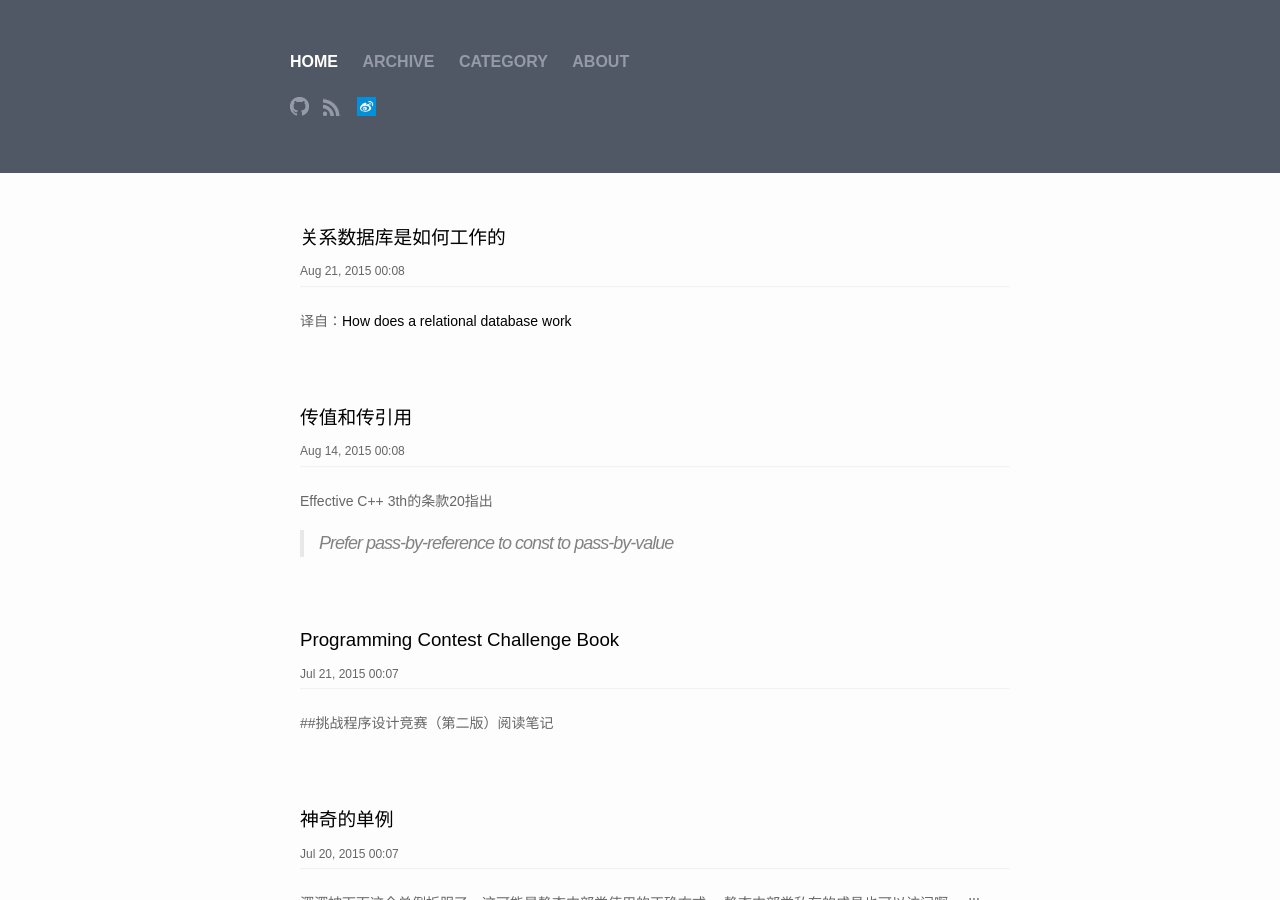
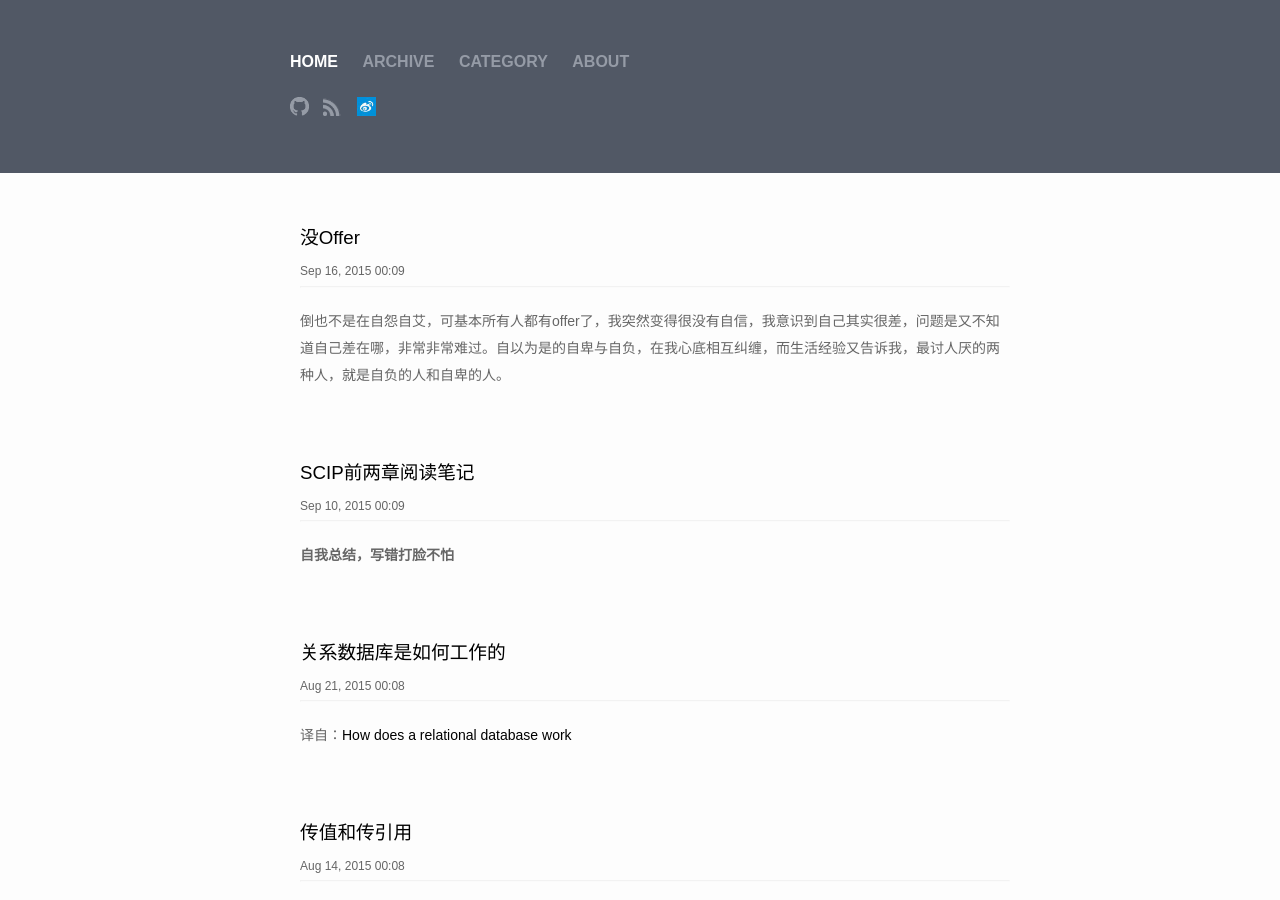
Before and after one commit to colortail/colortail.github.io, a Jekyll site: the page built from index.html, in a window 1280 px wide and 900 px high. Built offline with Jekyll 4.4.1, drawn with Linux system fonts in a browser that asks for light colours; formulas are drawn with MathJax 3.

Commit message:
no offer

```diff
--- a/_posts/2015-07-21-pccb-trails.md
+++ b/_posts/2015-07-21-pccb-trails.md
@@ -21,3 +21,23 @@ TLE是因为使用了iostream进行IO，需要换成printf，scanf。老问题
 这里不需要维护一个数组，只需要遍历一遍所有的蚂蚁位置。
 
 ------------
+
+###2015/09/10
+
+######poj 2386 Lake Counting
+
+这个DFS没有访问标记，直接在原矩阵上改，一次DFS是对整个联通区域的标记，没有标记的就是非联通的了。访问方式用向量[x + dx, y + dy]，增量为[-1， 1]
+
+PS 有些情况需要记录当前状态。**搜索时需要访问标记矩阵，当前状态对象，问题的解（比如最短路径矩阵）三个数据，问题的解和访问标记可以是同一个**。INF应该设为放大2-4倍也不会溢出的情况。
+
+在递归到下一层时，要对下一步位置判断，不可访问位置相当于已访问
+
+对全排列这种，使用递归列出所有情况的题目，可以把所有的情况看做一个多叉树，每次递归到最底层就相当于遍历到树底部。这时**递归可以用树结构形象化**。这个时候，有一个对访问标记非常巧妙的操作是，在进入下层递归时设为已访问，退出时设为未访问。
+
+------------
+
+###2015/09/13
+
+######poj 2386 Lake Counting
+
+------------
--- /dev/null
+++ b/_posts/2015-09-10-scip-chap1-2-trails.md
@@ -0,0 +1,19 @@
+---
+layout: post
+title: SCIP前两章阅读笔记
+categories: dsa
+---
+
+**自我总结，写错打脸不怕**
+
+> ex 1.9
+
+递归式为 add((a - 1), b) + 1 和 add((a - 1), (b + 1))，前者有展开和收缩，加一操作被推迟执行，所以是一个递归计算过程；第二个则没有，单单是状态转换，是一个迭代计算过程，也就是尾递归。
+
+> ex 1.10
+
+A(1, 10) = 2<sup>10</sup> = 1024, A(2, 4) = 2<sup>2<sup>4</sup></sup> = 65536, A(3, 3) = 65536
+
+A(0, n) = 2*n, A(1, n) = 2<sup>n</sup>, A(2, n) = 2<sup>2<sup>n</sup></sup>
+
+> ex 1.11
--- /dev/null
+++ b/_posts/2015-09-16-no-offer.md
@@ -0,0 +1,29 @@
+---
+layout: post
+title: 没Offer
+categories: grammer
+---
+
+倒也不是在自怨自艾，可基本所有人都有offer了，我突然变得很没有自信，我意识到自己其实很差，问题是又不知道自己差在哪，非常非常难过。自以为是的自卑与自负，在我心底相互纠缠，而生活经验又告诉我，最讨人厌的两种人，就是自负的人和自卑的人。
+
+今天中午午休的时候，我又看了几分钟一代宗师，叶问一直想看六十四手，想见高山，我也没有见过高山，最厉害的技术就是高山，我也想见，叶问是宗师终于能见到，我却不知道自己有没有能力见到，我遗憾的是我这一辈子，“别说六十四手了，你一手也看不见”。
+
+再说找工作，虽然一直被拒，但是在这里记录一下面试的题目，以后或许会有比较好的理解吧
+
+09/15 B
+对方完全没有往深的问，可能开始就回答地不好
+* 1. 设计并绘制一下一个网站的存储架构，前台（外部）后台（内部）都用的一个数据库，这个访问量是很大的，怎么办？
+
+我只说在DB和前后台中间加一个cache，然后多用静态文件，作为一个模块拿出来
+
+* 2. 进程线程的区别，能不能全都只用线程
+
+我说不行，都线程的话系统调度消耗太大，对方反问线程难道不是系统调度吗？其实这倒不是问题，但今天我再想，似乎光用线程也是可以的，JVM全都是线程的啊。然后面试官问进程线程的同步和通信方式，最有效的调度算法。对方说管道确实是进程通信最常用的方法。
+
+* 3. 实现一个锁
+
+完全不会
+
+* 4.二叉树宽度
+
+这个我做了很长时间，完全把自己编码能力不好的事实表现出来了。各种涂改，然后还把queue的push写成push_back。
```
Also changed, not shown: _posts/2015-08-14-pass-by-value-or-reference.md (+1 -1 lines).
